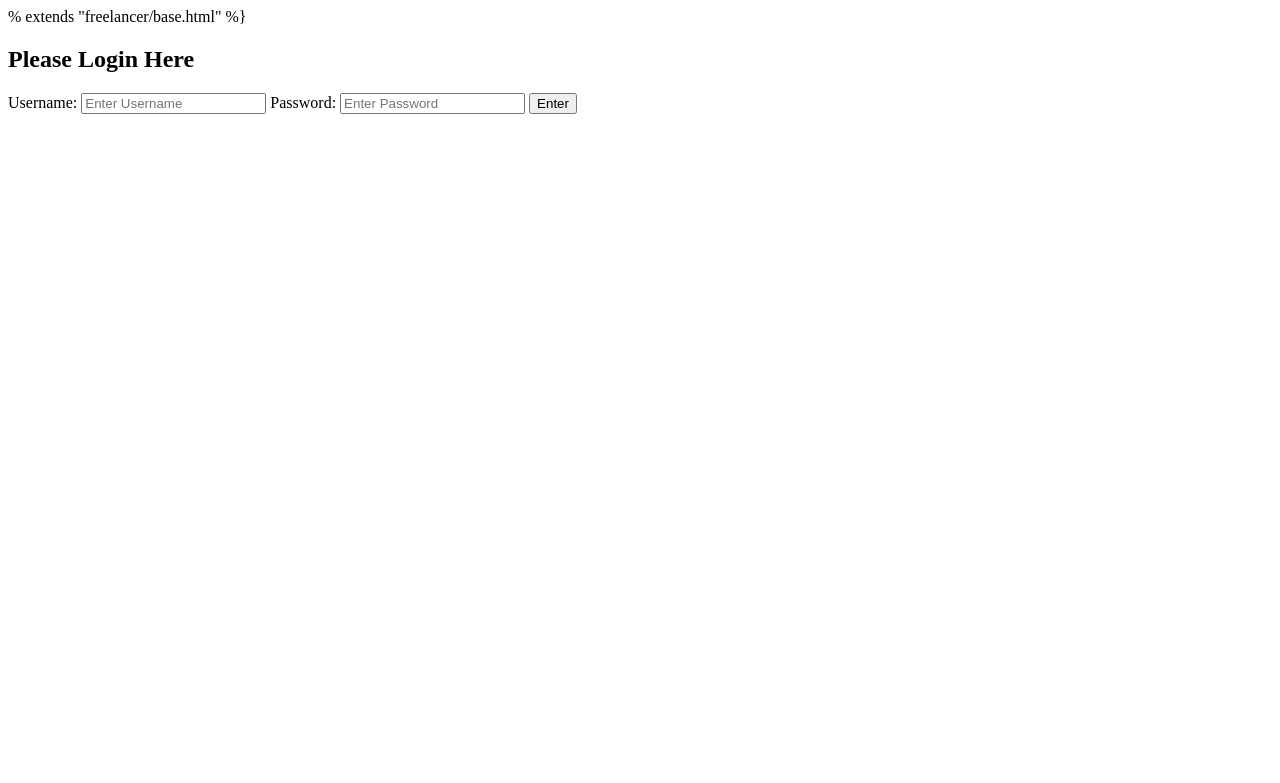
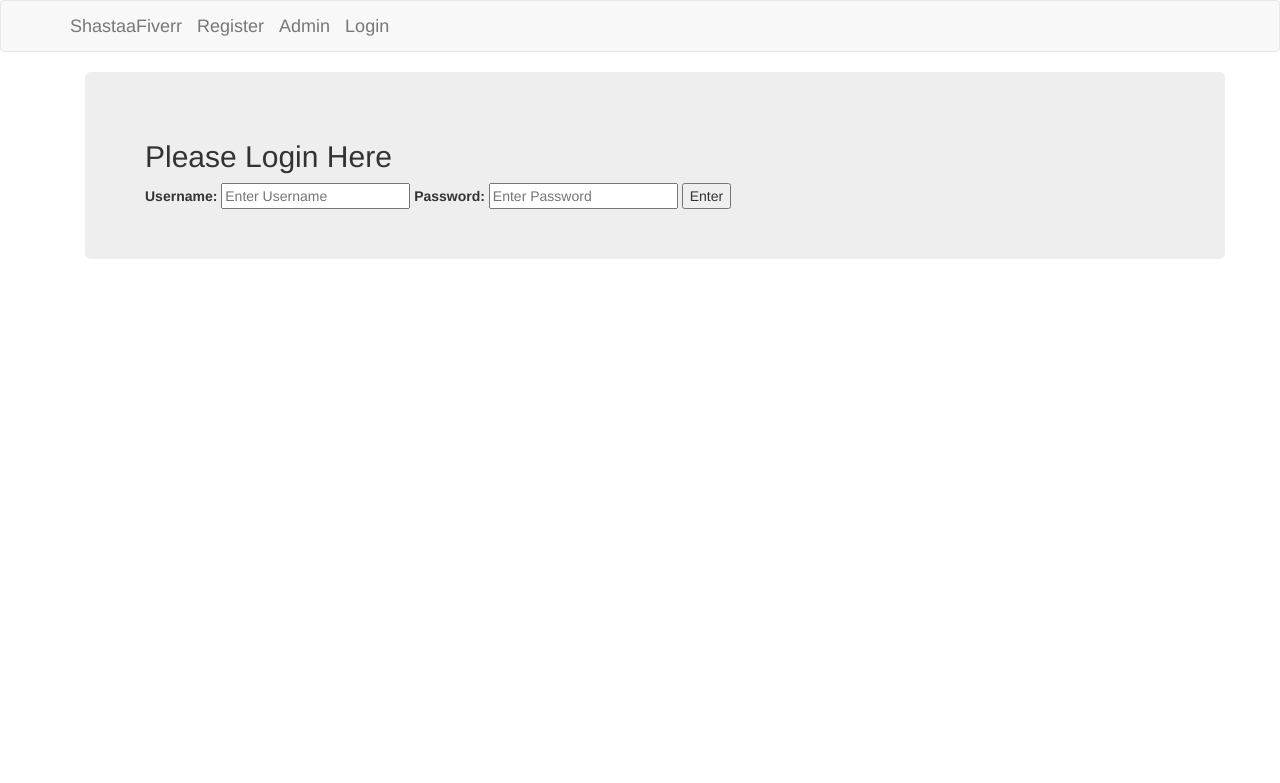
Before and after one commit to mdabdullah008/freelencia, a Django app: page /freelancer/user_login in a window 1280 px wide. Shown: the top 783 px of the page. Run offline with Django 3.2, Linux system fonts and the light colour scheme.

Commit message:
fixed login html stuff

```diff
--- a/shastafiverr/templates/freelancer/login.html
+++ b/shastafiverr/templates/freelancer/login.html
@@ -1,4 +1,4 @@
-% extends "freelancer/base.html" %}
+{% extends "freelancer/base.html" %}
 
 
 {% block body_block %}
```
